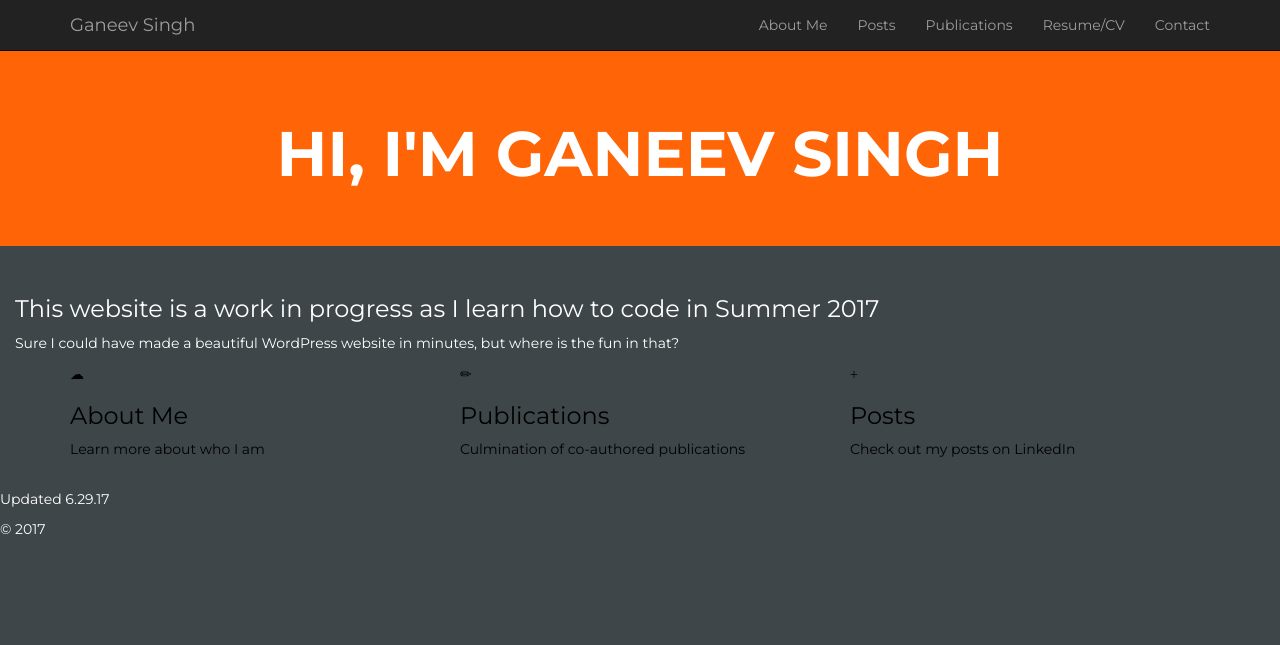
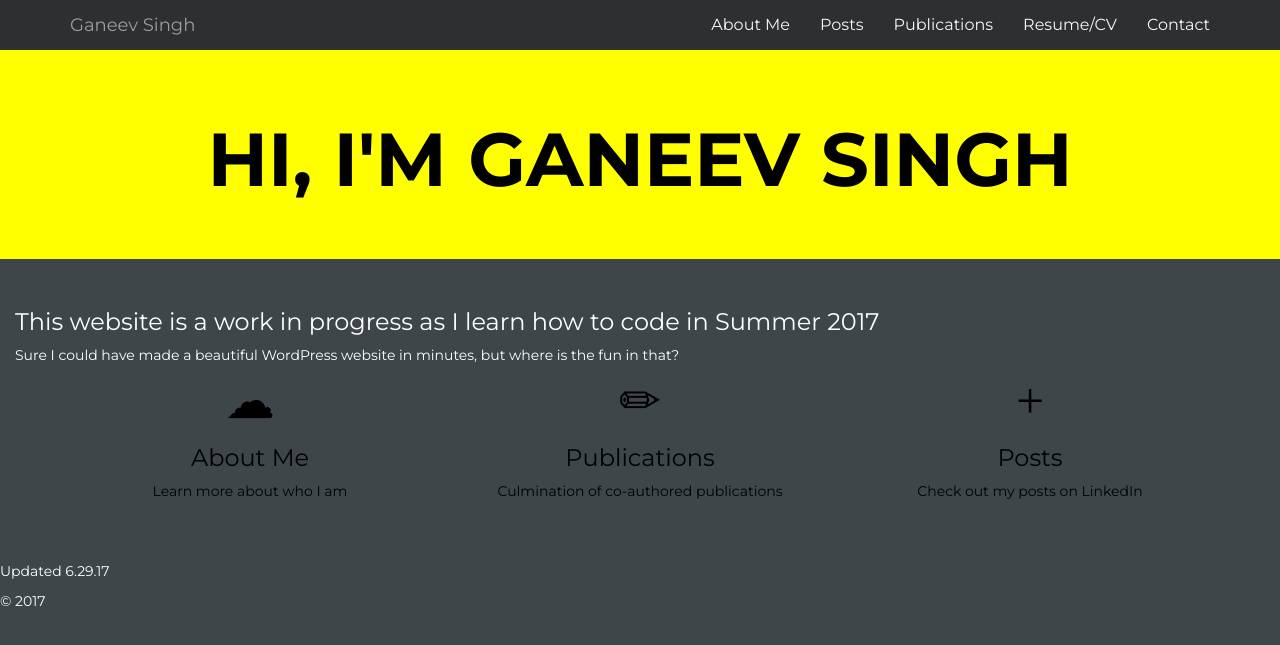
Before and after one commit to ganeevsingh/ganeevsingh.github.io, a PHP site: page / in a window 1280 px wide. Shown: the top 645 px of the page. Run offline with PHP 8.4, Linux system fonts and the light colour scheme; some libraries are stand-ins or nearby versions; some web fonts are replaced.

Commit message:
Update mycustom.css

```diff
--- a/css/mycustom.css
+++ b/css/mycustom.css
@@ -22,6 +22,35 @@ h2 {
 }
 
 .jumbotron {
-	background: #FF6507;
+	background: yellow;
 	text-align: center;
 }
+
+.jumbotron h1 {
+	font-size: 75px;
+	color: black;
+}
+
+.navbar-inverse {
+	background: #2E2F31;
+	border: 0;
+}
+.navbar-inverse .navbar-nav li a {
+	color: #f7f7f7;
+	font-size: 16px;
+}
+.navbar-inverse .navbar-nav li a:hover {
+	background: blue;
+}
+
+.front-page {
+	text-align:center;
+}
+
+.front-page p {
+	margin-bottom: 40px;
+}
+
+.glyphicon-large {
+	font-size: 50px;
+}
```
